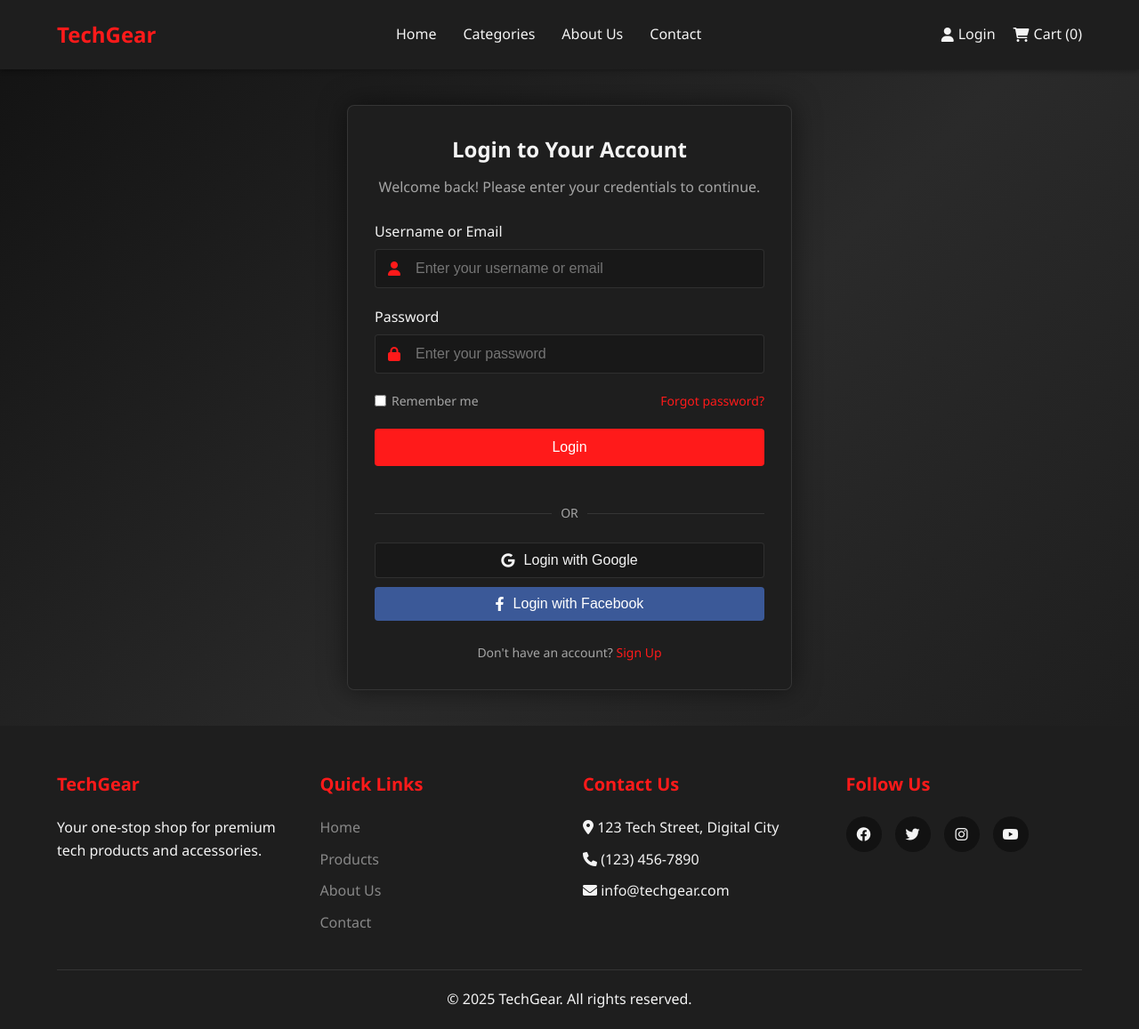
After one commit to ShimalRas/ShoppingAPP, a PHP site: page /src/pages/login.php in a window 1280 px wide. The commit adds this page. Shown: the whole page at 89% size. Run offline with PHP 8.4, Linux system fonts and the light colour scheme.

Commit message:
login & signup

```diff
--- /dev/null
+++ b/src/assets/css/auth.css
@@ -0,0 +1,280 @@
+/* Authentication Pages Styling */
+
+.auth-page {
+    background: linear-gradient(135deg, var(--dark-color) 0%, #2a2a2a 50%, #1a1a1a 100%);
+}
+
+.auth-container {
+    max-width: 100%;
+    width: 100%;
+    padding: 40px 20px;
+    min-height: calc(100vh - 150px); /* Adjust based on your header/footer height */
+    display: flex;
+    justify-content: center;
+    align-items: center;
+}
+
+.auth-box {
+    background: var(--dark-secondary);
+    border-radius: 8px;
+    box-shadow: 0 0 30px rgba(0, 0, 0, 0.5);
+    border: 1px solid rgba(255, 255, 255, 0.1);
+    width: 100%;
+    max-width: 500px;
+    padding: 30px;
+    position: relative;
+}
+
+.signup-box {
+    max-width: 550px;
+}
+
+.auth-header {
+    text-align: center;
+    margin-bottom: 25px;
+}
+
+.auth-header h1 {
+    color: var(--light-color);
+    margin-bottom: 10px;
+    font-size: 24px;
+}
+
+.auth-header p {
+    color: #a5a5a5;
+    font-size: 16px;
+}
+
+.auth-form {
+    width: 100%;
+}
+
+.form-group {
+    margin-bottom: 20px;
+}
+
+.form-group label {
+    display: block;
+    margin-bottom: 6px;
+    font-weight: 500;
+    color: var(--light-color);
+}
+
+.input-icon-wrapper {
+    position: relative;
+}
+
+.input-icon-wrapper i {
+    position: absolute;
+    left: 15px;
+    top: 50%;
+    transform: translateY(-50%);
+    color: var(--primary-color);
+}
+
+.auth-form input[type="text"],
+.auth-form input[type="email"],
+.auth-form input[type="password"] {
+    width: 100%;
+    padding: 12px 12px 12px 45px;
+    border: 1px solid rgba(255, 255, 255, 0.1);
+    background-color: rgba(0, 0, 0, 0.2);
+    color: var(--light-color);
+    border-radius: 4px;
+    font-size: 16px;
+    transition: border-color 0.2s ease;
+}
+
+.auth-form input:focus {
+    outline: none;
+    border-color: var(--primary-color);
+    box-shadow: 0 0 0 2px rgba(0, 123, 255, 0.25);
+}
+
+.form-options {
+    display: flex;
+    justify-content: space-between;
+    align-items: center;
+    margin-bottom: 20px;
+    font-size: 14px;
+    color: #a5a5a5;
+}
+
+.remember-me, .terms-conditions {
+    display: flex;
+    align-items: center;
+}
+
+.remember-me input[type="checkbox"],
+.terms-conditions input[type="checkbox"] {
+    margin-right: 6px;
+}
+
+.forgot-password {
+    color: var(--primary-color);
+    text-decoration: none;
+}
+
+.forgot-password:hover {
+    text-decoration: underline;
+}
+
+.btn-auth {
+    background-color: var(--primary-color);
+    color: white;
+    width: 100%;
+    padding: 12px;
+    border: none;
+    border-radius: 4px;
+    font-size: 16px;
+    cursor: pointer;
+    transition: background-color 0.2s;
+    margin-bottom: 20px;
+}
+
+.btn-auth:hover {
+    background-color: #0069d9;
+}
+
+.auth-separator {
+    position: relative;
+    text-align: center;
+    margin: 20px 0;
+}
+
+.auth-separator:before {
+    content: '';
+    position: absolute;
+    top: 50%;
+    left: 0;
+    right: 0;
+    height: 1px;
+    background-color: rgba(255, 255, 255, 0.1);
+}
+
+.auth-separator span {
+    position: relative;
+    background-color: var(--dark-secondary);
+    padding: 0 10px;
+    color: #a5a5a5;
+    font-size: 14px;
+}
+
+.social-login {
+    display: flex;
+    flex-direction: column;
+    gap: 10px;
+}
+
+.btn-social {
+    display: flex;
+    align-items: center;
+    justify-content: center;
+    padding: 10px;
+    border-radius: 4px;
+    font-size: 16px;
+    cursor: pointer;
+    transition: all 0.2s;
+    border: 1px solid rgba(255, 255, 255, 0.1);
+}
+
+.btn-social i {
+    margin-right: 10px;
+}
+
+.btn-google {
+    background-color: rgba(0, 0, 0, 0.2);
+    color: var(--light-color);
+}
+
+.btn-google:hover {
+    background-color: rgba(0, 0, 0, 0.3);
+    border-color: rgba(255, 255, 255, 0.2);
+}
+
+.btn-facebook {
+    background-color: #3b5998;
+    color: white;
+    border: none;
+}
+
+.btn-facebook:hover {
+    background-color: #344e86;
+}
+
+.auth-footer {
+    margin-top: 25px;
+    text-align: center;
+    color: #a5a5a5;
+    font-size: 14px;
+}
+
+.auth-footer a {
+    color: var(--primary-color);
+    font-weight: 500;
+    text-decoration: none;
+}
+
+.auth-footer a:hover {
+    text-decoration: underline;
+}
+
+/* Responsive styles */
+@media screen and (max-width: 768px) {
+    .auth-box {
+        padding: 20px;
+    }
+
+    .form-options {
+        flex-direction: column;
+        align-items: flex-start;
+        gap: 10px;
+    }
+
+    .social-login {
+        flex-direction: column;
+    }
+}
+
+/* Password strength indicator (for signup) */
+.password-strength {
+    height: 5px;
+    margin-top: 5px;
+    border-radius: 3px;
+    transition: all 0.3s;
+}
+
+.strength-weak {
+    background-color: #dc3545;
+    width: 30%;
+}
+
+.strength-medium {
+    background-color: #ffc107;
+    width: 60%;
+}
+
+.strength-strong {
+    background-color: #28a745;
+    width: 100%;
+}
+
+/* Error message styling */
+.error-message {
+    background-color: #f8d7da;
+    color: #721c24;
+    padding: 10px;
+    border-radius: 4px;
+    margin-bottom: 20px;
+    font-size: 14px;
+}
+
+/* Success message styling */
+.success-message {
+    background-color: #d4edda;
+    color: #155724;
+    padding: 10px;
+    border-radius: 4px;
+    margin-bottom: 20px;
+    font-size: 14px;
+}
--- /dev/null
+++ b/src/assets/css/no-outline.css
@@ -0,0 +1,21 @@
+/* Remove focus outlines from navigation links */
+nav ul li a:focus,
+.dropdown-content a:focus,
+.user-actions a:focus {
+    outline: none;
+}
+
+/* Add a better focus style that doesn't include outlines */
+nav ul li a:focus,
+.dropdown-content a:focus,
+.user-actions a:focus {
+    color: var(--primary-color);
+}
+
+/* Still maintain focus styles for accessibility when using keyboard navigation */
+nav ul li a:focus-visible,
+.dropdown-content a:focus-visible,
+.user-actions a:focus-visible {
+    outline: 2px solid var(--primary-color);
+    outline-offset: 2px;
+}
--- /dev/null
+++ b/src/assets/css/user-actions.css
@@ -0,0 +1,34 @@
+/* User actions styling for header */
+.user-actions {
+    display: flex;
+    align-items: center;
+    gap: 20px;
+}
+
+.login a, .cart a {
+    color: var(--light-color);
+    transition: color var(--transition-speed) ease;
+    display: flex;
+    align-items: center;
+    gap: 5px;
+}
+
+.login a:hover, .cart a:hover {
+    color: var(--primary-color);
+}
+
+/* Update responsive styling for the header */
+@media screen and (max-width: 768px) {
+    .user-actions {
+        margin-top: 15px;
+        width: 100%;
+        position: absolute;
+        bottom: 15px;
+        left: 0;
+        justify-content: center;
+    }
+
+    .cart, .login {
+        text-align: center;
+    }
+}
--- a/src/assets/js/app.js
+++ b/src/assets/js/app.js
@@ -152,6 +152,7 @@ function createProductCard(p) {
             <p class="product-price">$${p.price.toFixed(2)}</p>
             <button class="btn-add-to-cart" aria-label="Add ${p.name} to cart">Add to Cart</button>
         </div>`;
+    // Only add click event for opening the modal, not for add-to-cart
     card.addEventListener('click', e => {
         if (!e.target.classList.contains('btn-add-to-cart')) openProductModal(p);
     });
@@ -194,6 +195,7 @@ function setupStaticProductCards() {
             const image = card.querySelector('.product-image img')?.src;
             return { id, name, description: desc, price, image };
         })();
+        // Only add click event for opening the modal, not for add-to-cart
         card.addEventListener('click', e => {
             if (!e.target.classList.contains('btn-add-to-cart')) openProductModal(data);
         });
@@ -395,6 +397,10 @@ function updateQuantity(id, change, absolute = false) {
 
 // ----------------------------- Global Events -----------------------------
 function setupGlobalEventHandlers() {
+    // Use a flag to prevent duplicate add-to-cart events
+    window.cartEventHandlersAdded = window.cartEventHandlersAdded || false;
+
+    if (!window.cartEventHandlersAdded) {
         document.addEventListener('click', e => {
             if (e.target.classList.contains('btn-add-to-cart')) {
                 const card = e.target.closest('.product-card');
@@ -409,9 +415,31 @@ function setupGlobalEventHandlers() {
             }
 
             if (e.target.classList.contains('checkout-btn')) {
+                // Check if the user is logged in
+                if (typeof isUserLoggedIn === 'function' && !isUserLoggedIn()) {
+                    // Show notification that login is required
+                    if (typeof showLoginNotification === 'function') {
+                        showLoginNotification('Please login to proceed to checkout');
+                    } else {
+                        alert('Please login to proceed to checkout');
+                    }
+
+                    // Save current page URL to redirect back after login
+                    localStorage.setItem('checkoutRedirect', window.location.href);
+
+                    // Redirect to login page
+                    setTimeout(() => {
+                        window.location.href = 'login.php';
+                    }, 1500);
+                } else {
+                    // User is logged in, proceed with checkout
                     alert('Checkout functionality would be implemented here!');
                 }
+            }
         });
+
+        window.cartEventHandlersAdded = true;
+    }
 
     // Add keyboard navigation for modal
     document.addEventListener('keydown', e => {
--- /dev/null
+++ b/src/assets/js/auth.js
@@ -0,0 +1,48 @@
+// Authentication related functions
+
+// Check if user is logged in
+function isUserLoggedIn() {
+    // For demonstration purposes, we'll use localStorage
+    // In a real application, this would check server-side sessions
+    return localStorage.getItem('userLoggedIn') === 'true';
+}
+
+// Function to simulate login (for demonstration)
+function loginUser(username) {
+    localStorage.setItem('userLoggedIn', 'true');
+    localStorage.setItem('username', username);
+}
+
+// Function to simulate logout (for demonstration)
+function logoutUser() {
+    localStorage.removeItem('userLoggedIn');
+    localStorage.removeItem('username');
+}
+
+// Function to show notification
+function showLoginNotification(message, type = 'error') {
+    // Create a notification container if it doesn't exist
+    let container = document.getElementById('notification-container');
+    if (!container) {
+        container = document.createElement('div');
+        container.id = 'notification-container';
+        document.body.appendChild(container);
+    }
+
+    // Create the notification element
+    const notification = document.createElement('div');
+    notification.className = `notification ${type}`;
+    notification.innerHTML = `
+        <i class="fas fa-${type === 'error' ? 'exclamation-circle' : 'check-circle'}"></i>
+        <p>${message}</p>
+    `;
+
+    // Add it to the container
+    container.appendChild(notification);
+
+    // Remove it after a delay
+    setTimeout(() => {
+        notification.classList.add('fade-out');
+        setTimeout(() => notification.remove(), 500);
+    }, 3000);
+}
--- a/src/components/header.html
+++ b/src/components/header.html
@@ -5,7 +5,7 @@
         <ul>
             <li><a href="index.php">Home</a></li>
             <li class="dropdown">
-                <a href="categories.php">Categories <i class="fas fa-chevron-down"></i></a>
+                <a href="categories.php">Categories</i></a>
                 <div class="dropdown-content">
                     <a href="categories.php#keyboards">Keyboards</a>
                     <a href="categories.php#mice">Mice</a>
@@ -17,5 +17,8 @@
             <li><a href="#">Contact</a></li>
         </ul>
     </nav>
-    <div class="cart"><a href="cart.php"><i class="fas fa-shopping-cart"></i> Cart (0)</a></div>
+    <div class="user-actions">
+        <div class="login"><a href="login.php"><i class="fas fa-user"></i> Login</a></div>
+        <div class="cart"><a href="cart.php"><i class="fas fa-shopping-cart"></i> Cart</a></div>
+    </div>
 </header>
--- a/src/pages/cart.php
+++ b/src/pages/cart.php
@@ -9,7 +9,10 @@
     <title>Shopping Cart - TechGear</title>
     <link rel="stylesheet" href="../assets/css/style.css">
     <link rel="stylesheet" href="../assets/css/utility.css">
+    <link rel="stylesheet" href="../assets/css/user-actions.css">
+    <link rel="stylesheet" href="../assets/css/no-outline.css">
     <link rel="stylesheet" href="https://cdnjs.cloudflare.com/ajax/libs/font-awesome/6.0.0-beta3/css/all.min.css">
+    <script src="../assets/js/auth.js" defer></script>
     <script src="../assets/js/app.js" defer></script>
 </head>
 <body class="cart-page">
--- a/src/pages/categories.php
+++ b/src/pages/categories.php
@@ -9,6 +9,8 @@
     <title>TechGear - Product Categories</title>
     <link rel="stylesheet" href="../assets/css/style.css">
     <link rel="stylesheet" href="../assets/css/utility.css">
+    <link rel="stylesheet" href="../assets/css/user-actions.css">
+    <link rel="stylesheet" href="../assets/css/no-outline.css">
     <link rel="stylesheet" href="https://cdnjs.cloudflare.com/ajax/libs/font-awesome/6.0.0-beta3/css/all.min.css">
     <script src="../assets/js/app.js" defer></script>
 </head>
--- a/src/pages/index.php
+++ b/src/pages/index.php
@@ -9,7 +9,11 @@
     <title>TechGear Shop - PHP Version</title>
     <link rel="stylesheet" href="../assets/css/style.css">
     <link rel="stylesheet" href="../assets/css/utility.css">
+    <link rel="stylesheet" href="../assets/css/user-actions.css">
+    <link rel="stylesheet" href="../assets/css/no-outline.css">
+    <link rel="stylesheet" href="../assets/css/login-dropdown.css">
     <link rel="stylesheet" href="https://cdnjs.cloudflare.com/ajax/libs/font-awesome/6.0.0-beta3/css/all.min.css">
+    <script src="../assets/js/auth.js" defer></script>
     <script src="../assets/js/app.js" defer></script>
 </head>
 <body>
--- /dev/null
+++ b/src/pages/login.php
@@ -0,0 +1,130 @@
+<?php
+// PHP Login page
+?>
+<!DOCTYPE html>
+<html lang="en">
+<head>
+    <meta charset="UTF-8">
+    <meta name="viewport" content="width=device-width, initial-scale=1.0">
+    <title>Login - TechGear</title>
+    <link rel="stylesheet" href="../assets/css/style.css">
+    <link rel="stylesheet" href="../assets/css/utility.css">
+    <link rel="stylesheet" href="../assets/css/user-actions.css">
+    <link rel="stylesheet" href="../assets/css/auth.css">
+    <link rel="stylesheet" href="../assets/css/no-outline.css">
+    <link rel="stylesheet" href="https://cdnjs.cloudflare.com/ajax/libs/font-awesome/6.0.0-beta3/css/all.min.css">
+    <script src="../assets/js/app.js" defer></script>
+</head>
+<body class="auth-page">
+    <!-- PHP include for header -->
+    <?php include('../components/header.html'); ?>
+
+    <main class="auth-container">
+        <div class="auth-box">
+            <div class="auth-header">
+                <h1>Login to Your Account</h1>
+                <p>Welcome back! Please enter your credentials to continue.</p>
+            </div>
+
+            <form id="login-form" class="auth-form" method="post" action="login_process.php">
+                <div class="form-group">
+                    <label for="username">Username or Email</label>
+                    <div class="input-icon-wrapper">
+                        <i class="fas fa-user"></i>
+                        <input type="text" id="username" name="username" placeholder="Enter your username or email" required>
+                    </div>
+                </div>
+
+                <div class="form-group">
+                    <label for="password">Password</label>
+                    <div class="input-icon-wrapper">
+                        <i class="fas fa-lock"></i>
+                        <input type="password" id="password" name="password" placeholder="Enter your password" required>
+                    </div>
+                </div>
+
+                <div class="form-options">
+                    <div class="remember-me">
+                        <input type="checkbox" id="remember" name="remember">
+                        <label for="remember">Remember me</label>
+                    </div>
+                    <a href="forgot-password.php" class="forgot-password">Forgot password?</a>
+                </div>
+
+                <button type="submit" class="btn btn-auth">Login</button>
+
+                <div class="auth-separator">
+                    <span>OR</span>
+                </div>
+
+                <div class="social-login">
+                    <button type="button" class="btn btn-social btn-google">
+                        <i class="fab fa-google"></i> Login with Google
+                    </button>
+                    <button type="button" class="btn btn-social btn-facebook">
+                        <i class="fab fa-facebook-f"></i> Login with Facebook
+                    </button>
+                </div>
+            </form>
+
+            <div class="auth-footer">
+                <p>Don't have an account? <a href="signup.php">Sign Up</a></p>
+            </div>
+        </div>
+    </main>
+
+    <!-- PHP include for footer -->
+    <?php include('../components/footer.html'); ?>
+
+    <script src="../assets/js/auth.js" defer></script>
+    <script>
+        document.addEventListener('DOMContentLoaded', function() {
+            // Update cart icon if function exists
+            if (typeof updateCartIcon === 'function') {
+                updateCartIcon();
+            }
+
+            // Form validation
+            const loginForm = document.getElementById('login-form');
+            if (loginForm) {
+                loginForm.addEventListener('submit', function(event) {
+                    // Basic form validation can be added here
+                    event.preventDefault();
+
+                    // Get the username value
+                    const username = document.getElementById('username').value;
+                    if (!username) {
+                        alert('Please enter a username');
+                        return;
+                    }
+
+                    // Simulate login (in a real app this would validate against a database)
+                    if (typeof loginUser === 'function') {
+                        loginUser(username);
+                    }
+
+                    // Display success message
+                    if (typeof showLoginNotification === 'function') {
+                        showLoginNotification('Login successful! Redirecting...', 'success');
+                    } else {
+                        alert('Login successful!');
+                    }
+
+                    // Check if we should redirect to checkout
+                    const checkoutRedirect = localStorage.getItem('checkoutRedirect');
+
+                    // Redirect after a short delay
+                    setTimeout(() => {
+                        if (checkoutRedirect) {
+                            localStorage.removeItem('checkoutRedirect'); // Clear the redirect
+                            window.location.href = checkoutRedirect;
+                        } else {
+                            window.location.href = 'index.php';
+                        }
+                    }, 1500);
+                });
+            }
+        });
+    </script>
+</body>
+</html>
```
Also changed, not shown: src/pages/signup.php (added, +134 -0 lines), src/pages/test.php (deleted, +0 -29 lines), src/assets/css/login-dropdown.css (added). Lines whose indentation alone changed are shown as unchanged.
